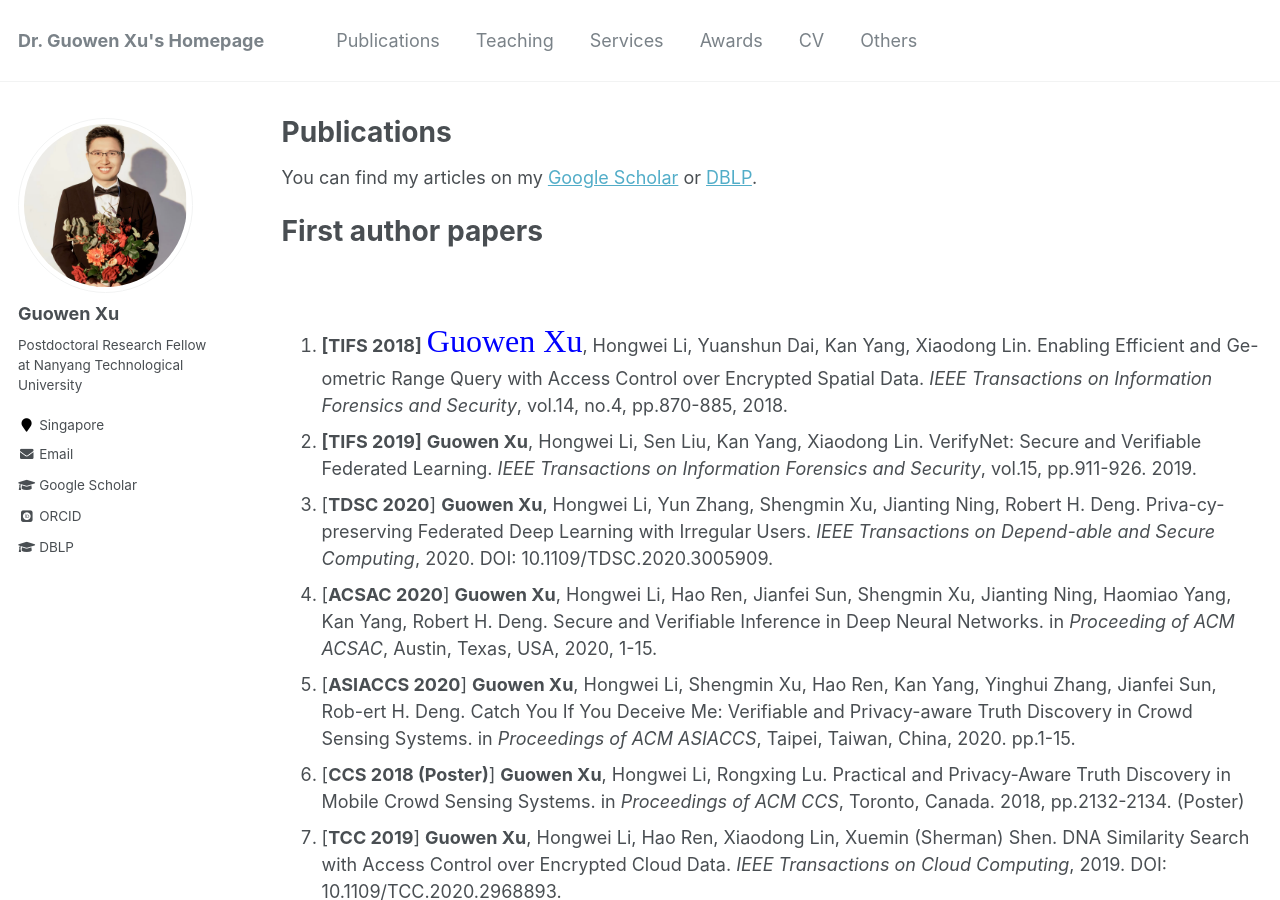
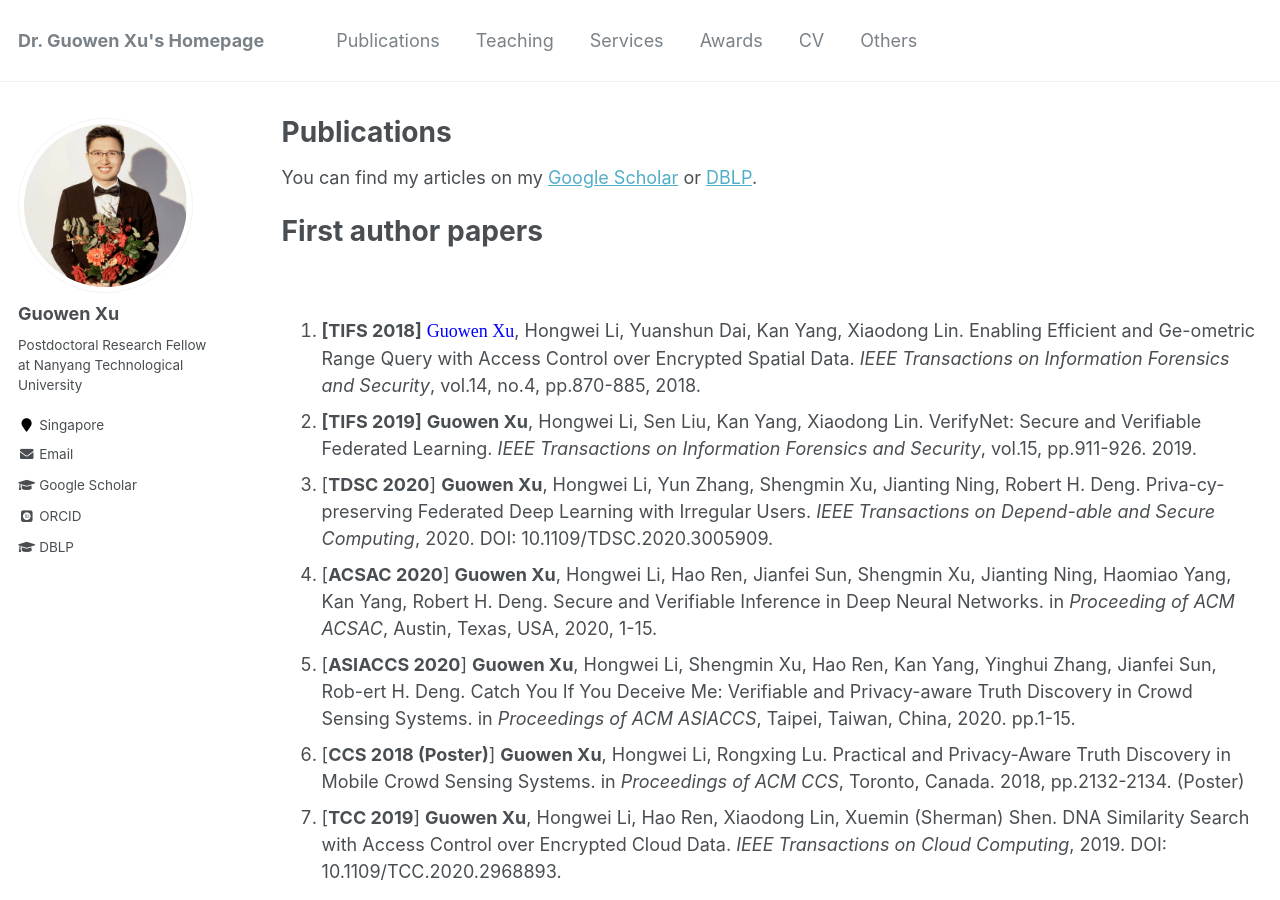
Before and after one commit to Guowen-xu/guowen-xu.github.io, a Jekyll site: the page built from _pages/publications.md, in a window 1280 px wide and 900 px high. Built offline with Jekyll 4.4.1, drawn with Linux system fonts in a browser that asks for light colours; some web fonts are replaced.

Commit message:
Update publications.md

```diff
--- a/_pages/publications.md
+++ b/_pages/publications.md
@@ -13,7 +13,7 @@ You can find my articles on my [Google Scholar](https://scholar.google.com.hk/ci
 &nbsp;&nbsp;&nbsp;&nbsp;&nbsp;&nbsp;&nbsp;&nbsp;
 
 
-1. **[TIFS 2018]**  <font face="Times New Roman" color=blue size=6> Guowen Xu</font>, Hongwei Li, Yuanshun Dai, Kan Yang, Xiaodong Lin. Enabling Efficient and Ge-ometric Range Query with Access Control over Encrypted Spatial Data. *IEEE Transactions on Information Forensics and Security*, vol.14, no.4, pp.870-885, 2018.
+1. **[TIFS 2018]**  <font face="Times New Roman" color=blue size=4> Guowen Xu</font>, Hongwei Li, Yuanshun Dai, Kan Yang, Xiaodong Lin. Enabling Efficient and Ge-ometric Range Query with Access Control over Encrypted Spatial Data. *IEEE Transactions on Information Forensics and Security*, vol.14, no.4, pp.870-885, 2018.
 2. **[TIFS 2019]** **Guowen Xu**, Hongwei Li, Sen Liu, Kan Yang, Xiaodong Lin. VerifyNet: Secure and Verifiable Federated Learning. *IEEE Transactions on Information Forensics and Security*, vol.15, pp.911-926. 2019.
 3. [**TDSC 2020**] **Guowen Xu**, Hongwei Li, Yun Zhang, Shengmin Xu, Jianting Ning, Robert H. Deng. Priva-cy-preserving Federated Deep Learning with Irregular Users. *IEEE Transactions on Depend-able and Secure Computing*, 2020. DOI: 10.1109/TDSC.2020.3005909.
 4. [**ACSAC 2020**] **Guowen Xu**, Hongwei Li, Hao Ren, Jianfei Sun, Shengmin Xu, Jianting Ning, Haomiao Yang, Kan Yang, Robert H. Deng. Secure and Verifiable Inference in Deep Neural Networks. in *Proceeding of ACM ACSAC*, Austin, Texas, USA, 2020, 1-15.
```
